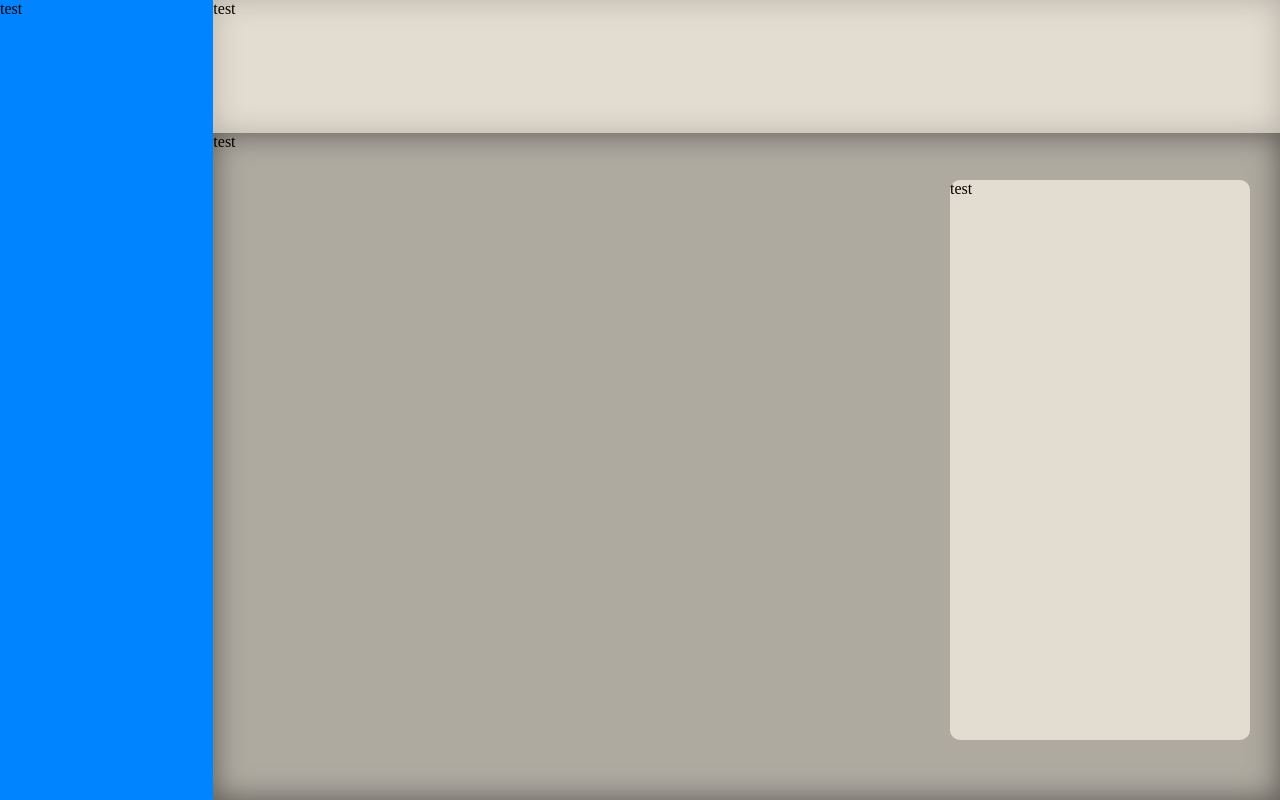
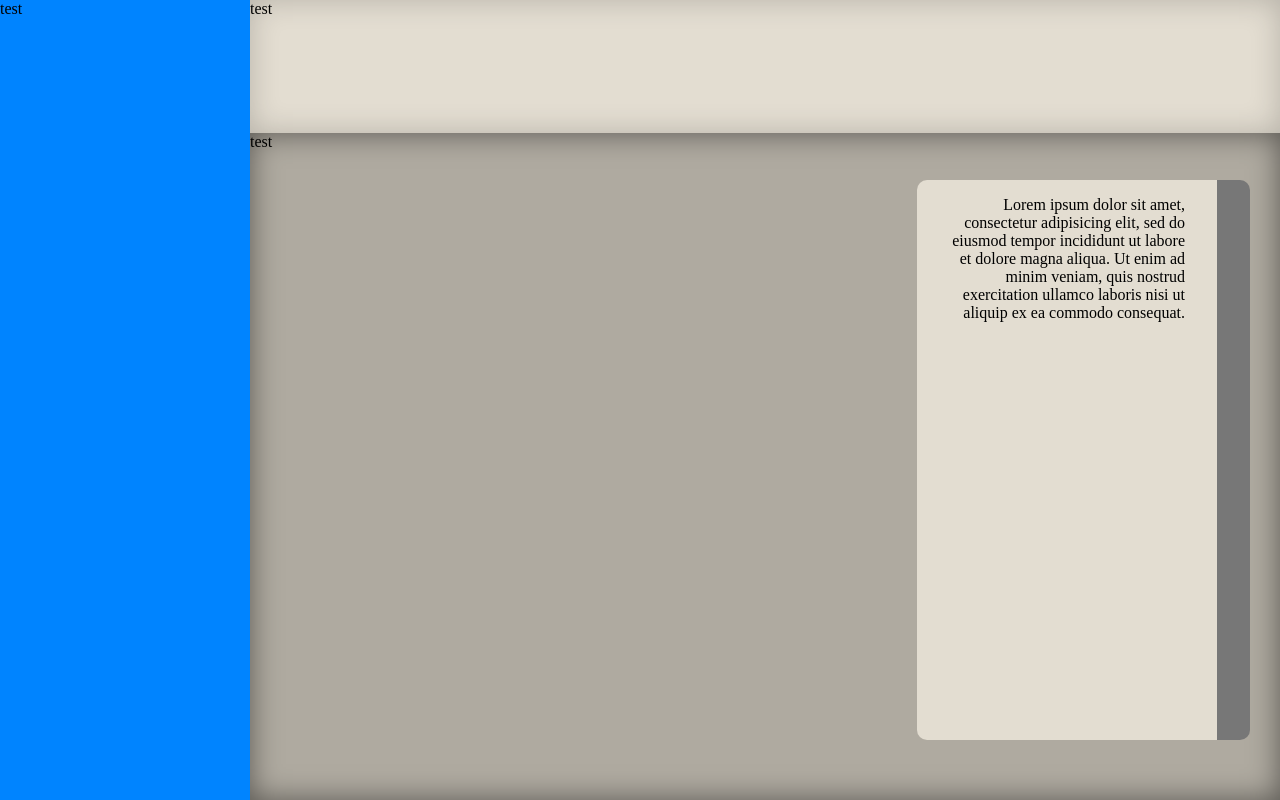
Before and after one commit to VICKTORIOUS23/odin-admin-dashboard, a plain HTML site: page index.html in a window 1280 px wide. Drawn offline with Linux system fonts and the light colour scheme.

Commit message:
ToD Admin Dashboard - Collapsible Right nav
Brunt force work blocking in a right Nav bar.
- Utilized in website size
- Cleaner Look.

```diff
--- a/index.html
+++ b/index.html
@@ -19,7 +19,13 @@
         test
         </div>
         <div class="right-nav">
-        test
+            <div class="right-nav-card">
+                <div class="right-nav-content">
+                    <p>Lorem ipsum dolor sit amet, consectetur adipisicing elit, sed do eiusmod tempor incididunt ut labore et dolore magna aliqua. Ut enim ad minim veniam, quis nostrud exercitation ullamco laboris nisi ut aliquip ex ea commodo consequat.</p>
+                </div>
+
+            </div>
+            <button class="collapsible"></button>
         </div>
     </div>
 </body>
--- a/javascript.js
+++ b/javascript.js
@@ -0,0 +1,17 @@
+
+var coll = document.getElementsByClassName("collapsible");
+var i;
+
+for (i = 0; i < coll.length; i++) {
+  coll[i].addEventListener("click", function() {
+    this.classList.toggle("active");
+    const content = this.previousElementSibling;
+    const contentTwo = this.previousElementSibling.previousElementSibling;
+    if (content.style.display === "none") {
+      content.style.display = "flex";
+    } else {
+      content.style.display = "none";
+    }
+
+  });
+}
--- a/styles.css
+++ b/styles.css
@@ -7,6 +7,7 @@ body {
     background-color:rgb(0, 132, 255);
     height:100vh;
     width:20%;
+    min-width:250px;
 }
 
 .top-nav {
@@ -29,13 +30,47 @@ body {
     flex-direction:column;
     width:100%;
 }
-
 .right-nav {
     position:absolute;
     right:30px;
     top:22.5%;
-    background-color:#e3ddd1;
-    border-radius:10px;
-    width:300px;
+    text-align:right;
+    display:flex;
+    justify-content:right;
     height:70%;
 }
+
+.right-nav-card {
+    display:flex;
+    justify-content:right;
+    background-color:#e3ddd1;
+    width:300px;
+    height:100%;
+    border-top-left-radius:10px;
+    border-bottom-left-radius:10px;
+}
+
+.collapsible {
+    background-color: #777;
+    color: white;
+    cursor: pointer;
+    width: 33px;
+    height:100%;
+    border: none;
+    text-align: left;
+    outline: none;
+    font-size: 15px;
+    border-top-right-radius:10px;
+    border-bottom-right-radius:10px;
+
+  }
+
+  .right-nav-content {
+    display: flex;
+    overflow:hidden;
+    background:none;
+    padding: 0 32px;
+
+
+
+  }
```
